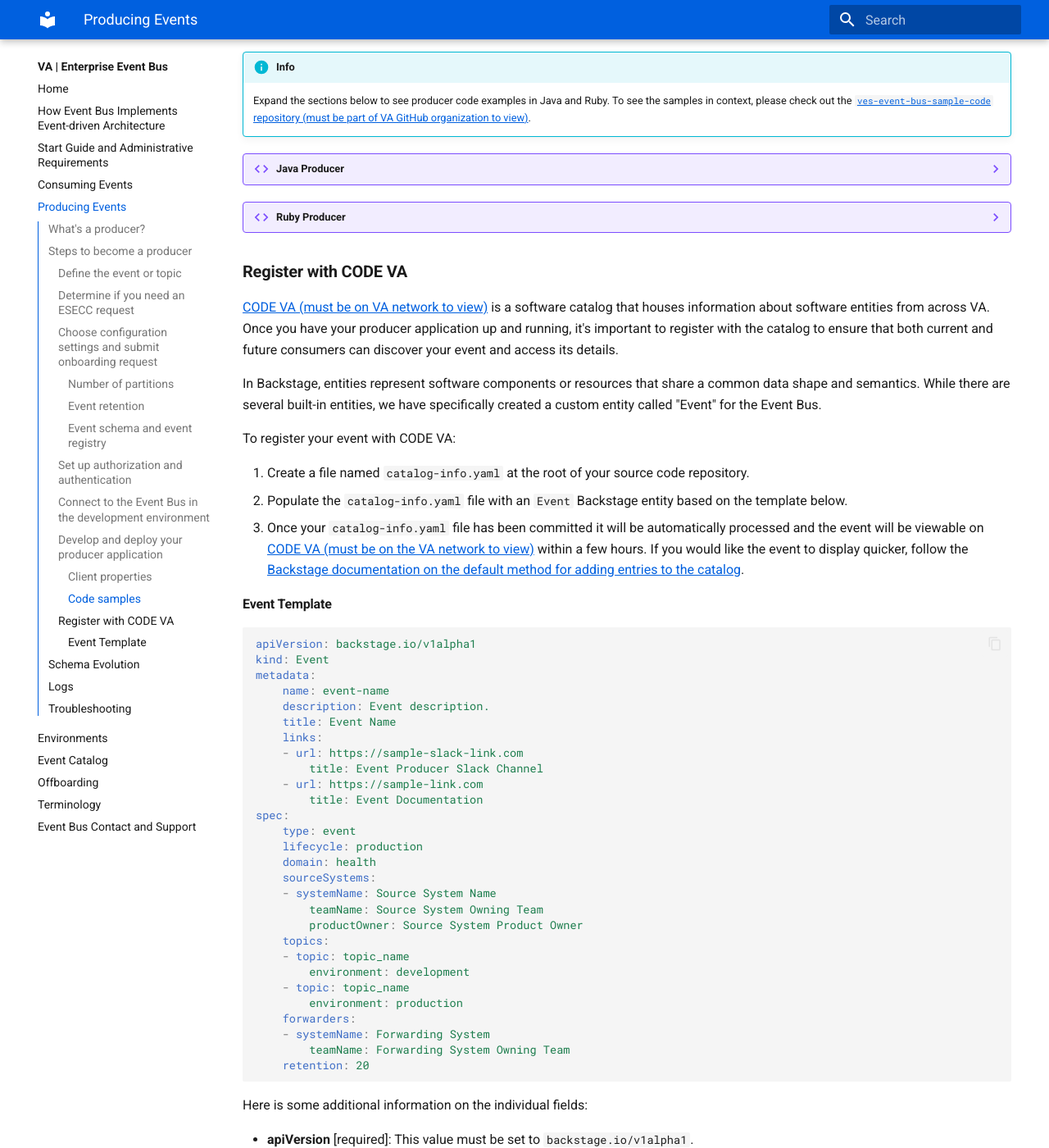
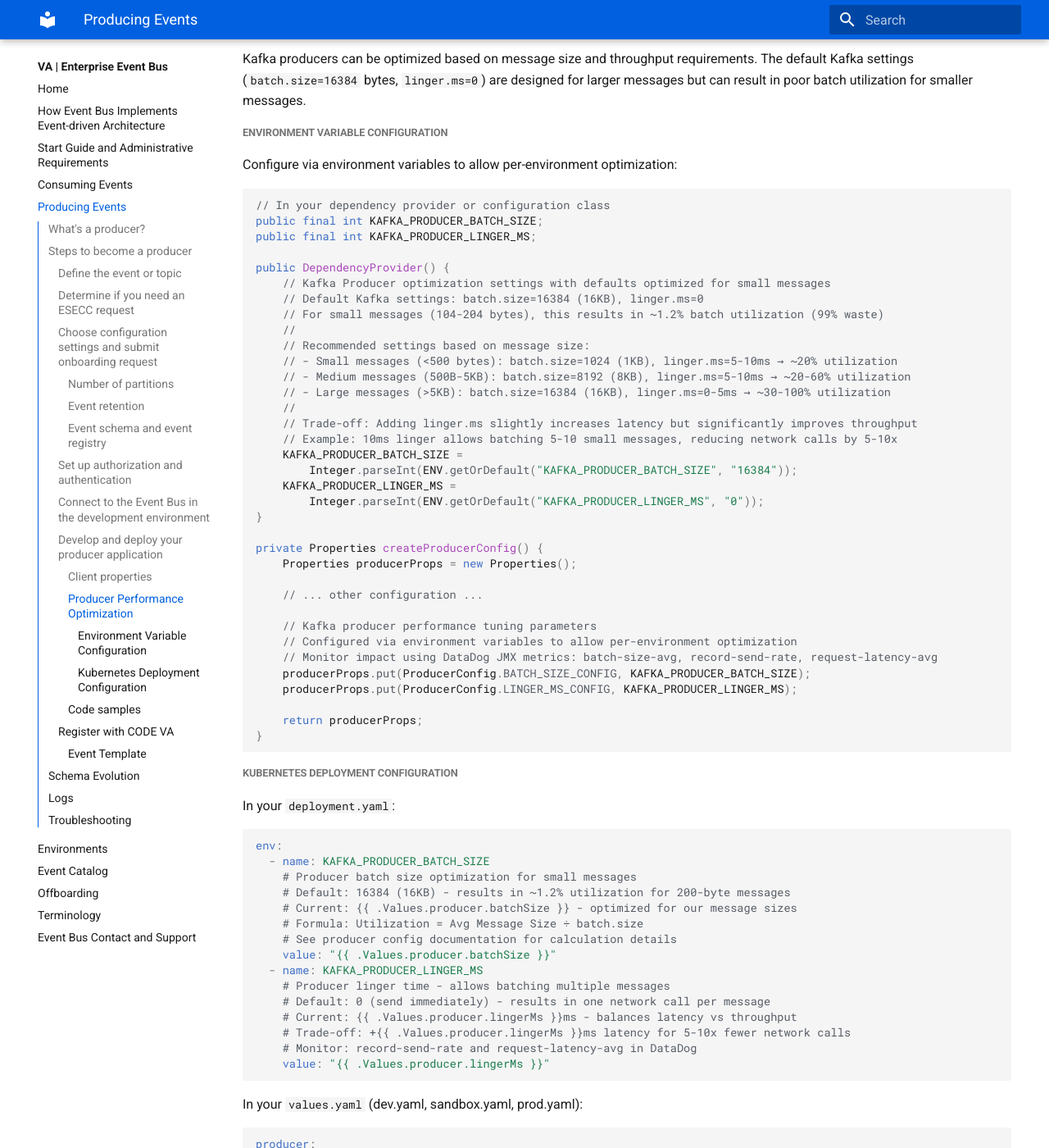
Before and after one commit to department-of-veterans-affairs/ves-event-bus-developer-portal, an MkDocs documentation site: the page built from docs/produce-events.md, in a window 1280 px wide and 1400 px high, scrolled down 4176 px. Shown: the whole window at 82% size. Built offline with MkDocs 1.6.1 and Material for MkDocs 9.7.7, drawn with Linux system fonts in a browser that asks for light colours; some of the changed text lies outside the part shown.

Commit message:
feat: Add Kafka producer performance optimization documentation

````diff
--- a/docs/produce-events.md
+++ b/docs/produce-events.md
@@ -82,6 +82,82 @@
 | use.latest.version | `false` (this is the default value) | Flag that indicates if the latest schema version should be used for serialization.| Event Bus recommends setting this value to false to avoid issues when a new schema version is added to the schema registry. |
 | use.schema.id | ID of the schema in the Event Bus schema registry. This will vary depending on the environment. The Event Bus team will supply this value. | Integer ID that indicates which schema to use for serialization. | Event Bus recommends setting this value to be specific about which schema version is used to write events and to reduce ambiguity. |
 | latest.cache.ttl.sec | `-1` (this is the default value) | This sets a TTL for the schema registry cache. `-1` indicates that the cache has no TTL. | Event Bus recommends using the default of `-1` for this value. Schema versions do not change once they are registered. This will decrease the application's dependency on the schema registry. | |
+
+#### **Producer Performance Optimization**
+
+Kafka producers can be optimized based on message size and throughput requirements. The default Kafka settings (`batch.size=16384` bytes, `linger.ms=0`) are designed for larger messages but can result in poor batch utilization for smaller messages.
+
+##### **Environment Variable Configuration**
+
+Configure via environment variables to allow per-environment optimization:
+
+```java
+// In your dependency provider or configuration class
+public final int KAFKA_PRODUCER_BATCH_SIZE;
+public final int KAFKA_PRODUCER_LINGER_MS;
+
+public DependencyProvider() {
+    // Kafka Producer optimization settings with defaults optimized for small messages
+    // Default Kafka settings: batch.size=16384 (16KB), linger.ms=0
+    // For small messages (104-204 bytes), this results in ~1.2% batch utilization (99% waste)
+    //
+    // Recommended settings based on message size:
+    // - Small messages (<500 bytes): batch.size=1024 (1KB), linger.ms=5-10ms → ~20% utilization
+    // - Medium messages (500B-5KB): batch.size=8192 (8KB), linger.ms=5-10ms → ~20-60% utilization
+    // - Large messages (>5KB): batch.size=16384 (16KB), linger.ms=0-5ms → ~30-100% utilization
+    //
+    // Trade-off: Adding linger.ms slightly increases latency but significantly improves throughput
+    // Example: 10ms linger allows batching 5-10 small messages, reducing network calls by 5-10x
+    KAFKA_PRODUCER_BATCH_SIZE =
+        Integer.parseInt(ENV.getOrDefault("KAFKA_PRODUCER_BATCH_SIZE", "16384"));
+    KAFKA_PRODUCER_LINGER_MS =
+        Integer.parseInt(ENV.getOrDefault("KAFKA_PRODUCER_LINGER_MS", "0"));
+}
+
+private Properties createProducerConfig() {
+    Properties producerProps = new Properties();
+
+    // ... other configuration ...
+
+    // Kafka producer performance tuning parameters
+    // Configured via environment variables to allow per-environment optimization
+    // Monitor impact using DataDog JMX metrics: batch-size-avg, record-send-rate, request-latency-avg
+    producerProps.put(ProducerConfig.BATCH_SIZE_CONFIG, KAFKA_PRODUCER_BATCH_SIZE);
+    producerProps.put(ProducerConfig.LINGER_MS_CONFIG, KAFKA_PRODUCER_LINGER_MS);
+
+    return producerProps;
+}
+```
+
+##### **Kubernetes Deployment Configuration**
+
+In your `deployment.yaml`:
+
+```yaml
+env:
+  - name: KAFKA_PRODUCER_BATCH_SIZE
+    # Producer batch size optimization for small messages
+    # Default: 16384 (16KB) - results in ~1.2% utilization for 200-byte messages
+    # Current: {{ .Values.producer.batchSize }} - optimized for our message sizes
+    # Formula: Utilization = Avg Message Size ÷ batch.size
+    # See producer config documentation for calculation details
+    value: "{{ .Values.producer.batchSize }}"
+  - name: KAFKA_PRODUCER_LINGER_MS
+    # Producer linger time - allows batching multiple messages
+    # Default: 0 (send immediately) - results in one network call per message
+    # Current: {{ .Values.producer.lingerMs }}ms - balances latency vs throughput
+    # Trade-off: +{{ .Values.producer.lingerMs }}ms latency for 5-10x fewer network calls
+    # Monitor: record-send-rate and request-latency-avg in DataDog
+    value: "{{ .Values.producer.lingerMs }}"
+```
+
+In your `values.yaml` (dev.yaml, sandbox.yaml, prod.yaml):
+
+```yaml
+producer:
+  batchSize: 1024  # 1KB - Conservative optimization for small messages
+  lingerMs: 5      # 5ms - Balances latency and throughput
+```
 
 #### **Code samples**
 
````
